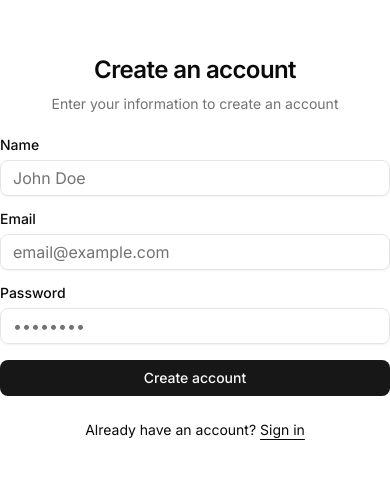
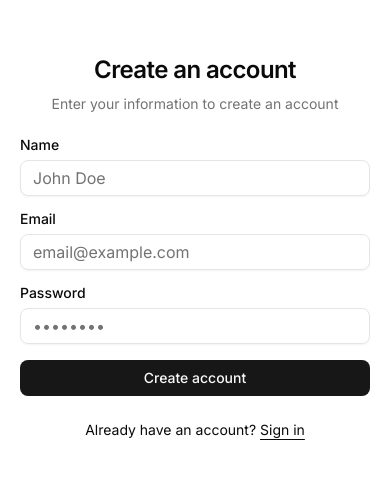
Before and after one commit to joaov56/roteirin, a Next.js app in the folder client/: page /register in a window 390 px wide. Shown: the part 175-654 px from the top of the page. Built offline with nearby package versions, Linux system fonts and the light colour scheme; no server answers.

Commit message:
style: update login and register page layouts for improved responsiveness and consistency

```diff
--- a/client/src/app/login/page.tsx
+++ b/client/src/app/login/page.tsx
@@ -54,9 +54,9 @@ export default function LoginPage() {
   };
 
   return (
-    <div className="container flex h-screen w-screen flex-col items-center justify-center">
-      <div className="mx-auto flex w-full flex-col justify-center space-y-6 sm:w-[350px]">
-        <div className="flex flex-col space-y-2 text-center">
+    <div className="flex min-h-screen w-full items-center justify-center px-4 py-12">
+      <div className="mx-auto w-full max-w-[350px] space-y-6">
+        <div className="flex flex-col space-y-2 text-center w-full">
           <h1 className="text-2xl font-semibold tracking-tight">Welcome back</h1>
           <p className="text-sm text-muted-foreground">
             Enter your credentials to sign in to your account
@@ -64,7 +64,7 @@ export default function LoginPage() {
         </div>
 
         <Form {...form}>
-          <form onSubmit={form.handleSubmit(onSubmit)} className="space-y-4">
+          <form onSubmit={form.handleSubmit(onSubmit)} className="space-y-4 w-full">
             <FormField
               control={form.control}
               name="email"
--- a/client/src/app/register/page.tsx
+++ b/client/src/app/register/page.tsx
@@ -56,9 +56,9 @@ export default function RegisterPage() {
   };
 
   return (
-    <div className="container flex h-screen w-screen flex-col items-center justify-center">
-      <div className="mx-auto flex w-full flex-col justify-center space-y-6 sm:w-[350px]">
-        <div className="flex flex-col space-y-2 text-center">
+    <div className="flex min-h-screen w-full items-center justify-center px-4 py-12">
+      <div className="mx-auto w-full max-w-[350px] space-y-6">
+        <div className="flex flex-col space-y-2 text-center w-full">
           <h1 className="text-2xl font-semibold tracking-tight">Create an account</h1>
           <p className="text-sm text-muted-foreground">
             Enter your information to create an account
@@ -66,7 +66,7 @@ export default function RegisterPage() {
         </div>
 
         <Form {...form}>
-          <form onSubmit={form.handleSubmit(onSubmit)} className="space-y-4">
+          <form onSubmit={form.handleSubmit(onSubmit)} className="space-y-4 w-full">
             <FormField
               control={form.control}
               name="name"
```
